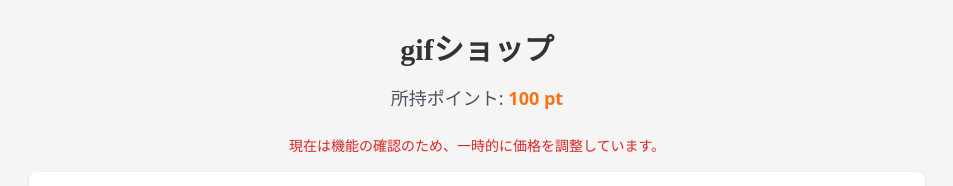
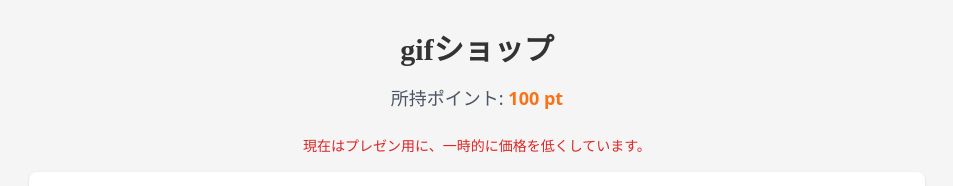
Before and after one commit to kitakitune-IT/hackason-runner-app, a React (Vite) app: page /shop in a window 1280 px wide. Shown: the top 186 px of the page, without its empty margins (163-1116 px from the left). Built offline with nearby package versions, Linux system fonts and the light colour scheme; a web font is replaced by a local one.

Commit message:
ショップの文章変更

```diff
--- a/src/pages/ShopScreen.tsx
+++ b/src/pages/ShopScreen.tsx
@@ -32,7 +32,7 @@ function ShopScreen() {
 
       {/* ▼▼▼【新規】注意書きを追加 ▼▼▼ */}
       <p className="text-center text-sm text-red-600 my-4 px-4">
-        現在は機能の確認のため、一時的に価格を調整しています。
+        現在はプレゼン用に、一時的に価格を低くしています。
       </p>
 
       {message && <p className="text-center text-green-600 mb-4">{message}</p>}
```
